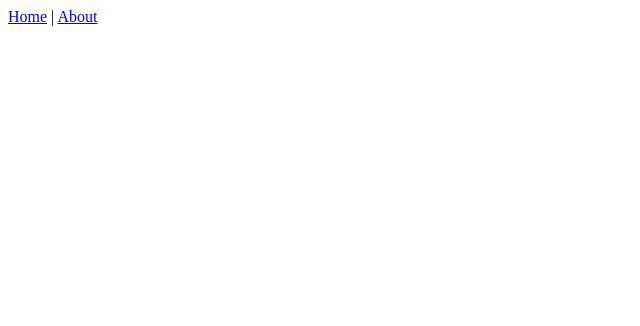
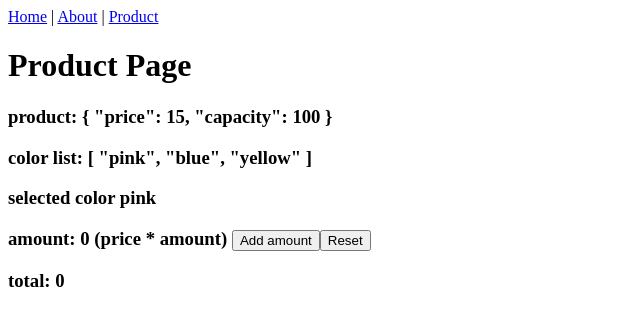
Before and after one commit to merchuli/vue3-ts, a Vue app: page /product in a window 1280 px wide. Before the commit this address had no page. Shown: the top 326 px of the page, without its empty margins (0-640 px from the left). Built offline with nearby package versions, Linux system fonts and the light colour scheme.

Commit message:
feat: Add product page

```diff
--- a/src/App.vue
+++ b/src/App.vue
@@ -1,7 +1,8 @@
 <template>
   <div id="nav">
     <router-link to="/">Home</router-link> |
-    <router-link to="/about">About</router-link>
+    <router-link to="/about">About</router-link> |
+    <router-link to="/product">Product</router-link>
   </div>
   <router-view/>
 </template>
--- a/src/router/index.ts
+++ b/src/router/index.ts
@@ -15,6 +15,11 @@ const routes: Array<RouteRecordRaw> = [
     // which is lazy-loaded when the route is visited.
     component: () => import(/* webpackChunkName: "about" */ '../views/About.vue'),
   },
+  {
+    path: '/product',
+    name: 'Product',
+    component: () => import(/* webpackChunkName: "product" */ '../views/Product.vue'),
+  },
 ];
 
 const router = createRouter({
--- a/src/views/Home.vue
+++ b/src/views/Home.vue
@@ -19,11 +19,13 @@
     <button @click="updateArray">update array</button>
     <p>refArray: {{ refArray }}</p>
     <p>reactiveArray: {{ reactiveArray }}</p>
+    <h3>computed</h3>
+    <p>total: {{ total }} (price * amount, price = 15)</p>
   </div>
 </template>
 
 <script setup lang="ts">
-import { ref, reactive } from 'vue';
+import { computed, ref, reactive } from 'vue';
 import { useStore } from 'vuex';
 
 import MyComponent from '../components/MyComponent.vue';
@@ -46,8 +48,12 @@ const refArray = ref([1, 2, 3, 4]);
 const reactiveArray = reactive([1, 2, 3, 4]);
 
 // Static Variables
+const price = 15;
 const msg = 'Hello';
 const name = 'Merchu';
+
+// Computed
+const total = computed(() => price * amount.value);
 
 // functions
 function log() {
--- /dev/null
+++ b/src/views/Product.vue
@@ -0,0 +1,36 @@
+<template>
+  <h1>Product Page</h1>
+  <h3>product: {{ product }}</h3>
+  <h3>color list: {{ colorList }}</h3>
+  <h3>selected color {{ selectedColor }}</h3>
+  <h3>
+    amount: {{ amount }} (price * amount)
+    <button @click="addAmount(1)">Add amount</button>
+    <button @click="reset">Reset</button>
+  </h3>
+  <h3>total: {{ total }}</h3>
+</template>
+<script setup lang="ts">
+import { computed, ref, reactive } from 'vue';
+
+interface IProduct {
+  price: number;
+  capacity: number;
+}
+
+const selectedColor = ref<string>('pink');
+const amount = ref(0); // 不特別註明也可，會自動賦予型別 Ref<number>
+const colorList: string[] = reactive(['pink', 'blue', 'yellow']);
+const product: IProduct = reactive({ price: 15, capacity: 100 });
+
+const total = computed(() => product.price * amount.value);
+
+function addAmount(num: number) {
+  amount.value += num;
+}
+
+function reset() {
+  amount.value = 0;
+}
+
+</script>
```
